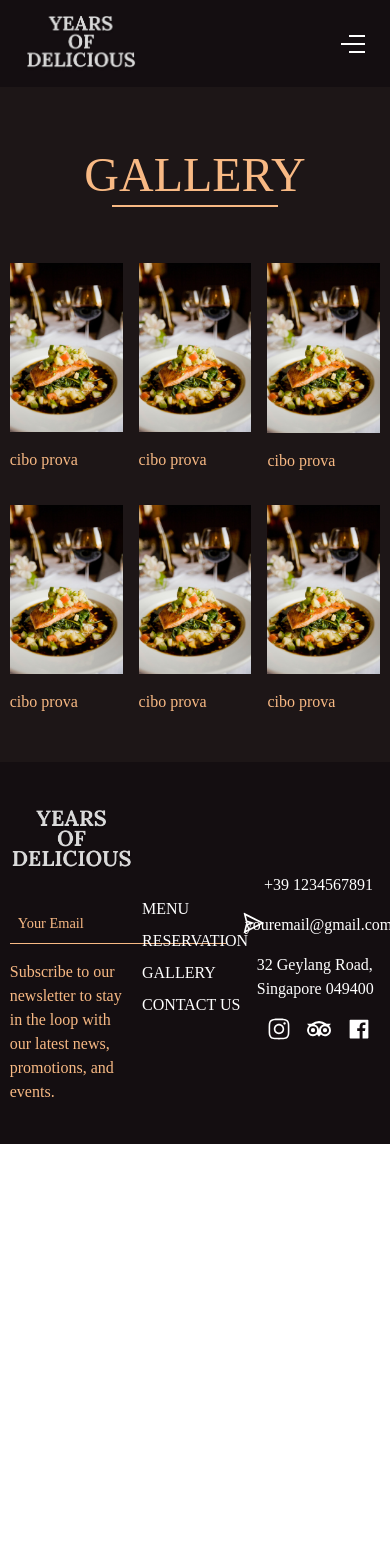
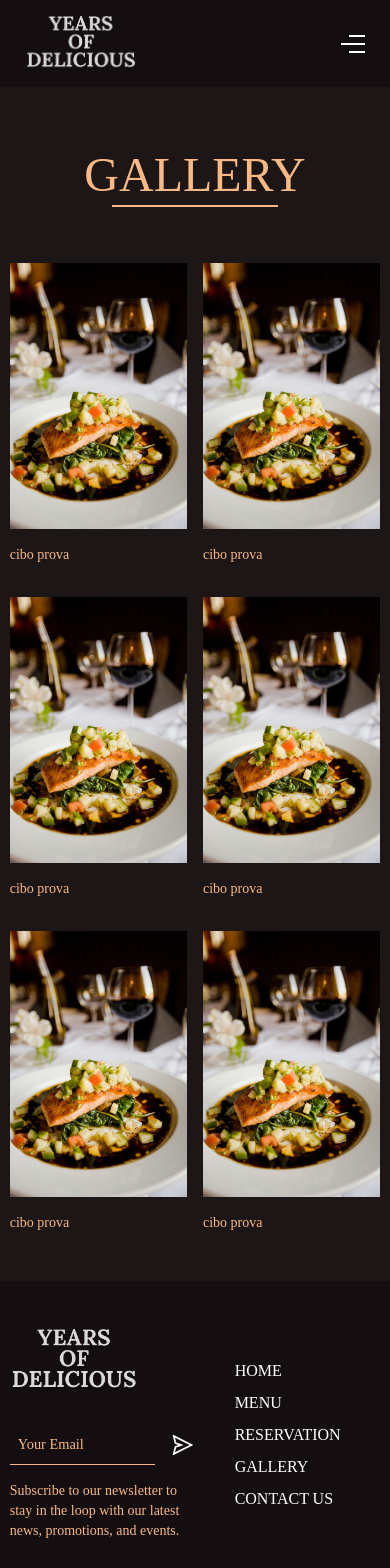
Before and after one commit to AlessandroDeFa/restaurant-landingpage, a React (Create React App) app: page /gallery in a window 390 px wide. Shown: the top 1568 px of the page. Before the commit the page ends 1144 px from the top, so only its background shows below. Built offline with nearby package versions, Linux system fonts and the light colour scheme.

Commit message:
Made responsive footer, homepage and gallery

```diff
--- a/src/Contact.js
+++ b/src/Contact.js
@@ -3,9 +3,12 @@ import {Header, Footer } from "./index";
 
 const Contact = ()=> {
   return (
-    <div>
-      <h1>contact</h1>
-    </div>
+    <>
+      <div className="bg-[#140e11]">
+        <Header/>
+      </div>
+
+    </>
   )
 }
 
--- a/src/Gallery.js
+++ b/src/Gallery.js
@@ -13,7 +13,7 @@ const Gallery = ()=> {
         <div className="mb-16 mt-8 before:w-[75%] relative before:bg-[#f8b984] before:absolute before:h-[2px] before:left-[50%] before:bottom-[-0.5rem] before:translate-x-[-50%]">
           <h1 className="text-[#f8b984] text-5xl">GALLERY</h1>
         </div>
-        <div className="grid grid-cols-3 [&>*]:max-w-md gap-4">
+        <div className="grid grid-cols-3 [&>*]:max-w-md [&>*]:min-w-[170px] gap-4 md:grid-cols-2 md:text-sm">
           <div><img src={img} alt="" /><div className="text-[#f8b984] py-4">cibo prova</div>
           </div>
           <div><img src={img} alt="" /><div className="text-[#f8b984] py-4">cibo prova</div>
--- a/src/Home.js
+++ b/src/Home.js
@@ -6,7 +6,7 @@ import {Header, Hero, Main, Dish, Reservation, Footer} from './index';
 const Home = ()=> {
   return (
     <>
-      <div className="flex flex-col h-screen bg-cover bg-no-repeat bg-left" style={{backgroundImage: `url(${background})`}}>
+      <div className="flex flex-col h-screen bg-cover bg-no-repeat bg-left sm:bg-[15%] relative" style={{backgroundImage: `url(${background})`}}>
         {/* Header */}
         <Header/>
         {/* Hero Section */}
--- a/src/ReservationPage.js
+++ b/src/ReservationPage.js
@@ -3,9 +3,12 @@ import {Header, Footer } from "./index";
 
 const ReservationPage = ()=> {
   return (
-    <div>
+    <>
+      <div className="bg-[#140e11]">
+        <Header/>
+      </div>
 
-    </div>
+    </>
   )
 }
 
--- a/src/components/Dish.js
+++ b/src/components/Dish.js
@@ -9,10 +9,10 @@ const Dish = ()=> {
 
 
   return (
-    <div className="h-screen bg-[#140e11] flex flex-col justify-evenly">
+    <div className="h-screen bg-[#140e11] flex flex-col justify-evenly overflow-x-hidden">
       <div className="text-[#d1d0d1] text-xl max-w-[95%] pt-4 border-t-[1px] border-[#f8b984]  mx-auto w-screen uppercase">Some of our Delicoius dishes</div>
       <div className="h-4/5 bg-[#131313]">
-      <div className="w-full h-full flex">
+      <div className="w-full h-full flex md:flex-col">
         <div id="dish-container" className="group relative flex-1 hover:flex-[2] hover:transition-all hover:duration-500 duration-500 py-[0.1rem] pr-[0.1rem] bg-[#f8b984]">
         <div className="absolute top-[50%] left-[50%] z-10 translate-y-[-50%] translate-x-[-50%]">
         <div className="text-white text-center pb-4 text-2xl">Breakfast</div>
--- a/src/components/Footer.js
+++ b/src/components/Footer.js
@@ -20,25 +20,26 @@ const Footer = ()=> {
 
   return (
     <footer className=" pt-12 bg-[#140e11] text-white">
-      <div className="grid grid-cols-3 max-w-[95%] my-0 mx-auto mb-8">
+      <div className="grid grid-cols-3 max-w-[95%] my-0 mx-auto mb-8 md:grid-cols-2">
         <div>
           <a href="#"><img className="mb-8 w-32" src={logo} alt="" /></a>
-          <div className="flex items-center gap-4 mb-4"><input className="bg-transparent border-b-[1px] border-[#f8b984] placeholder:text-[#f8b984] placeholder:text-[0.9rem] p-[0.5rem]" placeholder="Your Email" type="email" /><button><AiOutlineSend className="w-[1.5rem] h-[1.5rem] hover:text-[#d1d0d1] hover-transition-colors hover:duration-300"/></button></div>
-          <div className="text-[#f8b984]"><p className="max-w-[350px]">Subscribe to our newsletter to stay in the loop with our latest news, promotions, and events.</p></div>
+          <div className="flex items-center gap-4 mb-4 max-w-xs"><input className="bg-transparent border-b-[1px] border-[#f8b984] placeholder:text-[#f8b984] placeholder:text-[0.9rem] p-[0.5rem] w-full" placeholder="Your Email" type="email" /><button><AiOutlineSend className="w-[1.5rem] h-[1.5rem] hover:text-[#d1d0d1] hover-transition-colors hover:duration-300"/></button></div>
+          <div className="text-[#f8b984]"><p className="max-w-[350px] md:text-sm">Subscribe to our newsletter to stay in the loop with our latest news, promotions, and events.</p></div>
         </div>
         <div className="grid place-items-center">
           <ul className="text-white flex gap-[0.5rem] uppercase flex-col">
+          <li><Link to="/" className="hover:text-[#d1d0d1] hover-transition-colors hover:duration-300">HOME</Link></li>
             <li><Link to="/menu" className="hover:text-[#d1d0d1] hover-transition-colors hover:duration-300">MENU</Link></li>
             <li><Link to="/reesrvation" className="hover:text-[#d1d0d1] hover-transition-colors hover:duration-300">RESERVATION</Link></li>
             <li><Link to="/gallery"className="hover:text-[#d1d0d1] hover-transition-colors hover:duration-300">GALLERY</Link></li>
             <li><Link to="/contact"className="hover:text-[#d1d0d1] hover-transition-colors hover:duration-300">CONTACT US</Link></li>
           </ul>
         </div>
-        <div className="flex flex-col justify-center items-center gap-4 text-xm">
+        <div className="flex flex-col justify-center items-center gap-4 lg:text-sm md:col-span-2 md:pt-8 ">
           <div className="">+39 1234567891</div>
           <div className="">youremail@gmail.com</div>
           <div className="">32 Geylang Road, Singapore 049400</div>
-          <div className=" flex justify-center gap-4"><span><a href=""><RxInstagramLogo className="w-[1.5rem] h-[1.5rem] hover:text-[#f8b984] hover-transition-colors hover:duration-300"/></a></span><span><a href=""><FaTripadvisor className="w-[1.5rem] h-[1.5rem] hover:text-[#f8b984] hover-transition-colors hover:duration-300"/></a></span><span><a href=""><AiFillFacebook className="w-[1.5rem] h-[1.5rem] hover:text-[#f8b984] hover-transition-colors hover:duration-300"/></a></span></div>
+          <div className="flex justify-center gap-4"><span><RxInstagramLogo className="w-[1.5rem] h-[1.5rem] hover:text-[#f8b984] hover-transition-colors hover:duration-300 cursor-pointer"/></span><span><FaTripadvisor className="w-[1.5rem] h-[1.5rem] hover:text-[#f8b984] hover-transition-colors hover:duration-300 cursor-pointer"/></span><span><AiFillFacebook className="w-[1.5rem] h-[1.5rem] hover:text-[#f8b984] hover-transition-colors hover:duration-300 cursor-pointer"/></span></div>
         </div>
       </div>
       <div className="copyright text-center pb-[0.5rem] text-[#f8b984]"><p></p></div>
--- a/src/components/Header.js
+++ b/src/components/Header.js
@@ -7,6 +7,7 @@ const Header = ()=> {
   const toggle  = useRef(null);
   const handleClick = ()=> {
   navbar.current.classList.toggle('md:scale-y-100');
+  navbar.current.classList.toggle('md:scale-y-0');
 }
 
 
@@ -14,7 +15,7 @@ const Header = ()=> {
     <header className="p-4">
       <div className="grid grid-cols-3 max-w-[95%] my-0 mx-auto lg:flex lg:justify-between">
         <a className="w-fit" href="/"><img className="w-28" src={logo} alt="" /></a>
-        <div ref={navbar} className="grid place-content-center md:absolute md:w-full md:left-0 md:top-[87px] md:block md:scale-y-0 origin-top md:transition-transform md:duration-300 md:z-10">
+        <div ref={navbar} className="grid place-content-center md:absolute md:w-full md:left-0 md:top-[87px] md:block  origin-top md:transition-transform md:duration-300 md:z-10 md:scale-y-0">
           <ul className="text-white flex lg:gap-4 gap-6 uppercase md:flex-col md:bg-[#140e11]  md:pt-4 md:[&>*]:border-[#4f4f4f] md:[&>*]:border-b-[1px] md:[&>*]:pb-[0.5rem] md:[&>*]:text-sm md:border-t-[1px] md:border-[#4f4f4f]">
             <li><Link to="/" className="before:transition-transform before:duration-300 hover:before:scale-100 relative before:absolute before:origin-left before:origin-left before:w-full before:scale-0 before:bg-white before:h-[1px] before:bottom-[-0.2rem] before:left-0 hover:text-[#d1d0d1] hover-transition-colors hover:duration-300 md:pl-4 md:before:hidden">Home</Link></li>
             <li><Link to="/menu" className="before:transition-transform before:duration-300 hover:before:scale-100 relative before:absolute before:origin-left before:origin-left before:w-full before:scale-0 before:bg-white before:h-[1px] before:bottom-[-0.2rem] before:left-0 hover:text-[#d1d0d1] hover-transition-colors hover:duration-300 md:pl-4 md:before:hidden">Menu</Link></li>
--- a/src/components/Hero.js
+++ b/src/components/Hero.js
@@ -1,6 +1,7 @@
 import React from "react";
 import arrow from "./assets/arrow.svg";
 import {Link} from 'react-router-dom';
+import {IoIosArrowDown} from 'react-icons/io';
 
 
 const Hero = ()=> {
@@ -10,8 +11,8 @@ const Hero = ()=> {
         <h6><span>⬧</span> Testo Prova</h6>
         <div className="flex flex-col gap-6">
           <h6 className="text-[#d1d0d1] uppercase">testo bla</h6>
-          <h1 className="text-5xl font-semibold">Lorem ipsum dolor sit <br/> amet consectetur</h1>
-          <p className="max-w-lg text-[#d1d0d1]">Lorem ipsum dolor sit amet consectetur, adipisicing elit. Velit, magnam ducimus, maxime atque, officia eligendi soluta ipsam aspernatur quae eius itaque aut ipsum alias quos quisquam! Fugiat vitae deserunt in?</p>
+          <h1 className="text-5xl md:text-3xl font-semibold">Lorem ipsum dolor sit <br/> amet consectetur</h1>
+          <p className="max-w-lg md:max-w-md sm:pr-8 sm:text-white sm:text-sm text-[#d1d0d1]">Lorem ipsum dolor sit amet consectetur, adipisicing elit. Velit, magnam ducimus, maxime atque, officia eligendi soluta ipsam aspernatur quae eius itaque aut ipsum alias quos quisquam! Fugiat vitae deserunt in?</p>
         </div>
         <button className="hover:bg-[#e4ccc0] transition duration-400  w-60 h-12 bg-[#f8b984]  text-sm text-black font-semibold uppercase"><Link to="/reservation">reserve a table</Link></button>
       </div>
--- a/src/components/Reservation.js
+++ b/src/components/Reservation.js
@@ -9,8 +9,8 @@ const Reservation = ()=> {
       <div className="py-32">
       <div className="w-full h-full flex flex-col justify-center items-center gap-12">
         <div className="text-[#f8b984] font-semibold text-4xl">Leat's Eat.</div>
-        <p className="text-white max-w-[500px] text-center">Lorem ipsum dolor sit amet consectetur adipisicing elit. Officiis, repudiandae. Itaque fugiat totam nam laborum.</p>
-        <div className="flex gap-8">
+        <p className="text-white max-w-[500px] text-center sm:px-4">Lorem ipsum dolor sit amet consectetur adipisicing elit. Officiis, repudiandae. Itaque fugiat totam nam laborum.</p>
+        <div className="flex gap-8 sm:flex-col">
         <Link to="/reservation" className="hover:bg-[#e4ccc0] transition duration-400 w-52 h-12 bg-[#f8b984] text-sm text-black font-semibold uppercase bg-[#f8b984] text-center w-60 h-12 flex justify-center items-center"> reserve now <img src="" alt="" /></Link>
         <Link to="/contact" className="hover:bg-[#e4ccc0] transition duration-400 w-52 h-12 bg-[#f8b984] text-sm text-black font-semibold uppercase bg-[#f8b984] text-center w-60 h-12 flex justify-center items-center"> contact us <img src="" alt="" /></Link>
         </div>
--- a/tailwind.config.js
+++ b/tailwind.config.js
@@ -16,8 +16,8 @@ module.exports = {
       'md': {'max': '767px'},
       // => @media (max-width: 767px) { ... }
 
-      'sm': {'max': '639px'},
-      // => @media (max-width: 639px) { ... }
+      'sm': {'max': '539px'},
+      // => @media (max-width: 539px) { ... }
     }
   },
   plugins: [],
```
Also changed, not shown: src/components/main.js (+7 -7 lines).
